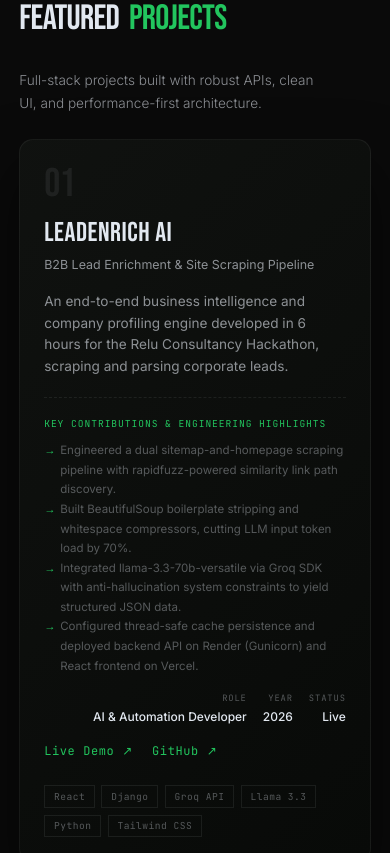
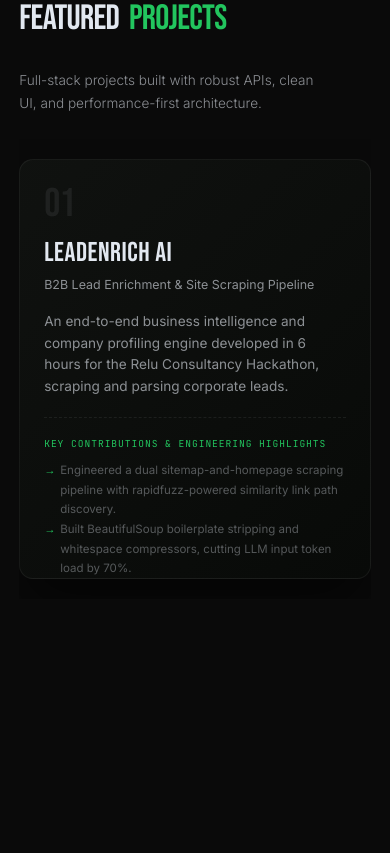
Before and after one commit to Shivam774705/new_portfolio, a React (Vite) app in the folder port/: page / in a window 390 px wide. Shown: the part 5200-6053 px from the top of the page. Built offline with nearby package versions, Linux system fonts and the light colour scheme; the HTML template or start-up script is replaced by a standard one.

Commit message:
updated css of project section

```diff
--- a/port/src/components/Projects.jsx
+++ b/port/src/components/Projects.jsx
@@ -142,19 +142,13 @@
 
 const Projects = () => {
   useEffect(() => {
-    let mm = gsap.matchMedia();
-
-    // Desktop Layout (pinned deck)
-    mm.add('(min-width: 801px)', () => {
     const cards = gsap.utils.toArray('.project-item');
 
-      // Reset card states for desktop
+    // Initial state — first card visible, rest hidden below
     gsap.set(cards, { yPercent: 0, opacity: 1, scale: 1 });
-
-      // Hide other cards off screen below
     gsap.set(cards.slice(1), { yPercent: 120, opacity: 0 });
 
-      // Create main pin timeline on the entire #project section
+    // Pinned deck timeline — works on all screen sizes
     const tl = gsap.timeline({
       scrollTrigger: {
         trigger: '#project',
@@ -170,7 +164,7 @@
     cards.forEach((card, i) => {
       if (i === 0) return;
 
-        // Slide this card up to center
+      // Slide this card up into view
       tl.to(card, {
         yPercent: 0,
         opacity: 1,
@@ -178,7 +172,7 @@
         ease: 'power1.inOut'
       });
 
-        // Simultaneously scale down and dim the previous card to add depth
+      // Scale down & dim the previous card to add depth
       tl.to(cards[i - 1], {
         scale: 0.94,
         opacity: 0.4,
@@ -186,36 +180,9 @@
         ease: 'power1.inOut'
       }, '<');
     });
-    });
-
-    // Mobile Layout (standard scrolling)
-    mm.add('(max-width: 800px)', () => {
-      const cards = gsap.utils.toArray('.project-item');
-
-      // Clear inline style conflicts from desktop
-      gsap.set(cards, { clearProps: 'all' });
-
-      // Apply simple entrance animation
-      cards.forEach((card) => {
-        gsap.fromTo(card,
-          { opacity: 0, y: 30 },
-          {
-            opacity: 1,
-            y: 0,
-            duration: 0.6,
-            ease: 'power2.out',
-            scrollTrigger: {
-              trigger: card,
-              start: 'top 88%',
-              toggleActions: 'play none none none'
-            }
-          }
-        );
-      });
-    });
 
     return () => {
-      mm.revert();
+      ScrollTrigger.getAll().forEach(st => st.kill());
     };
   }, []);
 
--- a/port/src/index.css
+++ b/port/src/index.css
@@ -268,38 +268,28 @@
 .projects-container {
   position: relative;
   width: 100%;
+  height: 520px; /* fixed height for pinned card deck on all screens */
+  overflow: hidden;
 }
 
-@media (min-width: 801px) {
-  .projects-container {
-    height: 520px; /* fixed height viewport for centered cards */
-    overflow: hidden;
-  }
-}
-
-.project-item {
-  position: relative;
-  width: 100%;
-}
-
-@media (min-width: 801px) {
 .project-item {
   position: absolute;
   top: 0;
   left: 0;
+  width: 100%;
   height: 100%;
   display: flex;
   align-items: center;
   justify-content: center;
-  }
 }
 
 .project-card {
   background: linear-gradient(135deg, rgba(16, 18, 16, 0.98) 0%, rgba(8, 10, 8, 1) 100%);
   border: 1px solid rgba(255, 255, 255, 0.06);
   border-radius: 20px;
-  padding: 2.2rem 2.5rem; /* tighter padding for optimized vertical space */
+  padding: 2.2rem 2.5rem;
   box-shadow: 0 30px 60px rgba(0, 0, 0, 0.6);
+  height: 480px; /* consistent height on all screens */
 
   display: grid;
   grid-template-columns: 0.12fr 1.28fr 0.60fr;
@@ -310,12 +300,6 @@
   overflow: hidden;
   width: 100%;
   max-width: 100%;
-}
-
-@media (min-width: 801px) {
-  .project-card {
-    height: 480px; /* fixed consistent height */
-  }
 }
 
 .project-card:hover {
@@ -619,25 +603,20 @@
   .about-intro { font-size: 0.95rem; }
   .exp-role { font-size: 1.25rem; }
 
-  /* projects */
-  .project-item {
-    position: relative;
-    height: auto;
-    display: block;
-    margin-bottom: 2.5rem;
-    top: auto !important;
+  /* projects — mobile: single-column card layout to fit the pinned deck */
+  .projects-container {
+    height: 460px;
   }
   .project-card {
     grid-template-columns: 1fr;
-    gap: 1.2rem;
-    padding: 2rem;
+    gap: 1rem;
+    padding: 1.8rem;
     border-radius: 16px;
-    max-width: 100%;
-    max-height: none;
-    overflow-y: visible;
+    height: 420px;
+    overflow-y: auto;
   }
-  .p-num { font-size: 3rem; }
-  .p-title { font-size: 2rem; }
+  .p-num { font-size: 2.5rem; }
+  .p-title { font-size: 1.8rem; }
   .p-meta { text-align: left; }
   .p-links { justify-content: flex-start; }
   .p-chip-col { justify-content: flex-start; }
```
Also changed, not shown: 1 other file (tests, documents, lock files or other folders). Lines whose indentation alone changed are shown as unchanged.
